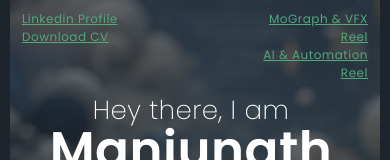
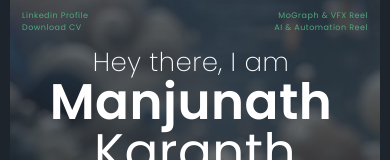
Before and after one commit to manjunath7472/manjunath7472.github.io, a plain HTML site: page index.html in a window 390 px wide. Shown: the top 160 px of the page. Drawn offline with Linux system fonts and the light colour scheme.

Commit message:
Update index.html

```diff
--- a/index.html
+++ b/index.html
@@ -143,6 +143,11 @@ nav {
     /* Add any additional styling for nav */
 }
 
+.socialLinks a, .portfolio_links a {
+    font-size: 12px;
+    color: #52a77b;
+    text-decoration: none;
+}
 
 @media (max-width: 768px) {
 
@@ -160,7 +165,13 @@ nav {
                 object-fit: cover;
              }
 
-        }
+             .socialLinks a, .portfolio_links a {
+                font-size: 8px;
+
+            }
+
+
+            }
 
 
     </style>
@@ -175,16 +186,16 @@ nav {
 
             <div class="socialLinks" style="display: flex;flex-direction: column;">
 
-                <a style="font-size: 12px;color: #52a77b;" href="https://www.linkedin.com/in/manjunath-karanth-6b084125/" target="_blank">Linkedin Profile </a>
-                <a style="font-size: 12px;color:#52a77b;" href="manjunath_resume.pdf" target="_blank">Download CV </a>
+                <a href="https://www.linkedin.com/in/manjunath-karanth-6b084125/" target="_blank">Linkedin Profile </a>
+                <a href="manjunath_resume.pdf" target="_blank">Download CV </a>
             </div>
 
             <div class="spacer"></div>
 
             <div class="portfolio_links" style="display: flex;flex-direction: column;">
 
-                <a style="font-size: 12px;color:#52a77b;" href="https://youtu.be/hMQAp39_KFs" target="_blank">MoGraph & VFX Reel </a>
-                <a style="font-size: 12px;color:#52a77b;" href="https://youtu.be/ss8QWOg8F-I" target="_blank">AI & Automation Reel</a>
+                <a href="https://youtu.be/hMQAp39_KFs" target="_blank">MoGraph & VFX Reel </a>
+                <a href="https://youtu.be/ss8QWOg8F-I" target="_blank">AI & Automation Reel</a>
 
             </div>
 
```
